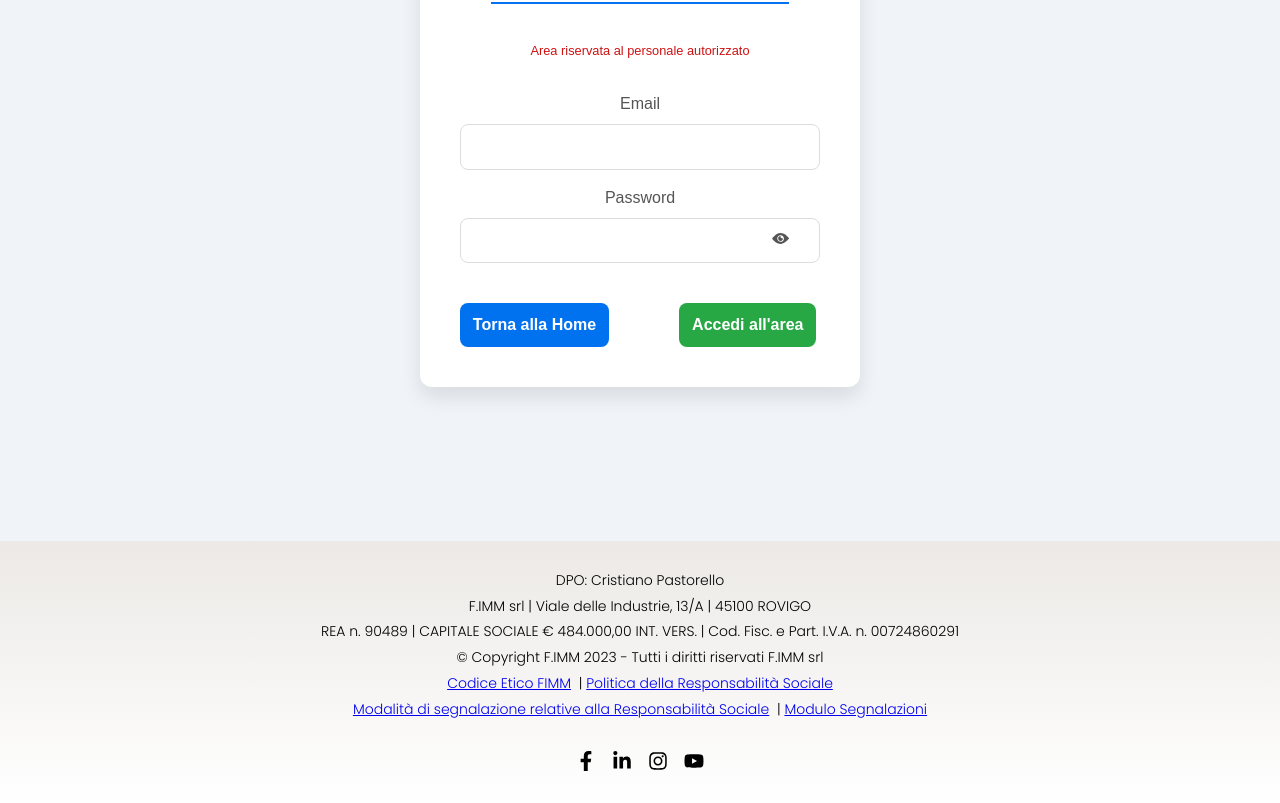
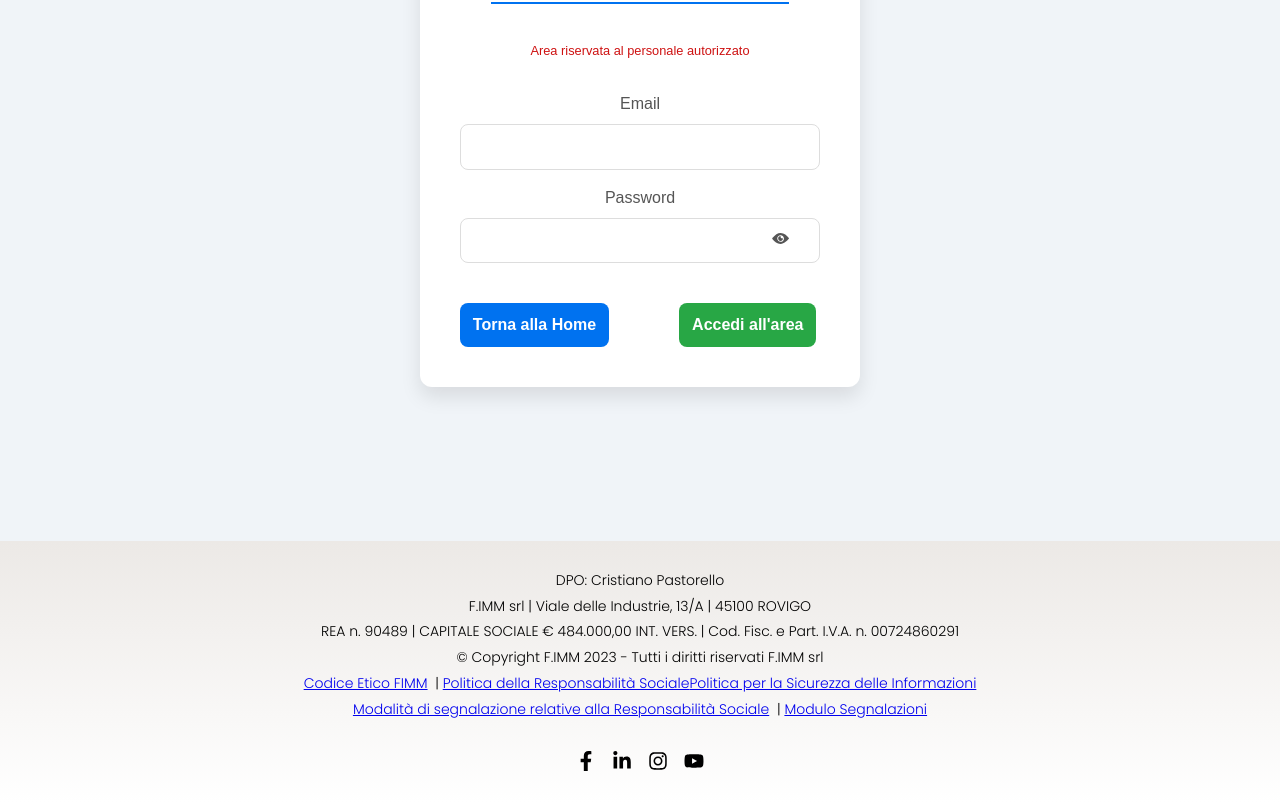
Before and after one commit to Fimm25/sito_fimm_frontend, a React (Vite) app: page /login in a window 1280 px wide. Shown: the part 315-1118 px from the top of the page. Built offline with nearby package versions, Linux system fonts and the light colour scheme; no server answers.

Commit message:
fix| aggiunto nuovo pdf footer

```diff
--- a/src/components/Footer/Footer.jsx
+++ b/src/components/Footer/Footer.jsx
@@ -30,6 +30,8 @@ export default () => {
   <a href="../../public/SA8000.pdf" target="_blank" rel="noopener noreferrer">
     Politica della Responsabilità Sociale
   </a>
+  <a href="../../public/PoliticaInformazioni.pdf" target="_blank" rel="noopener noreferrer">Politica per la Sicurezza delle Informazioni</a>
+
 </p>
 <p>
   <a href="../../public/Segnalazioni.pdf" target="_blank" rel="noopener noreferrer">
```
Also changed, not shown: 1 other file (tests, documents, lock files or other folders).
